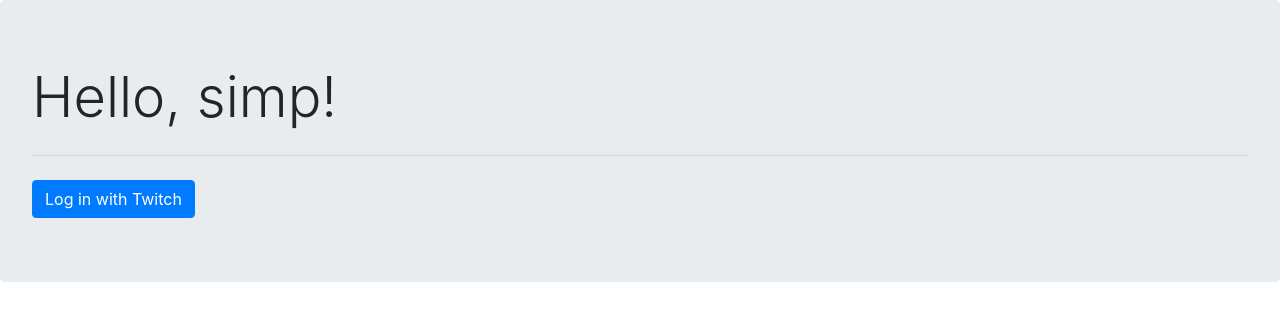
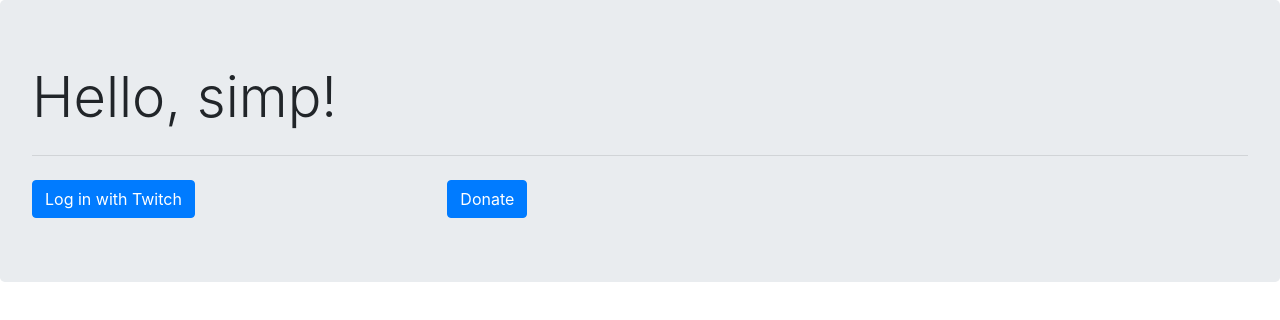
Before and after one commit to sokolas/twitchnotification, a website: page static/index.html in a window 1280 px wide. Drawn offline with nearby package versions, Linux system fonts and the light colour scheme.

Commit message:
donations

```diff
--- a/static/index.html
+++ b/static/index.html
@@ -11,8 +11,14 @@
             <div class="jumbotron">
                 <h1 class="display-4">Hello, simp!</h1>
                 <hr class="my-4">
-                <a class="btn btn-primary" href="/user">Log in with Twitch</a>
-
+                <div class="row">
+                    <div class="col-md-4">
+                        <a class="btn btn-primary" href="/user">Log in with Twitch</a>
+                    </div>
+                    <div class="col-md-4">
+                        <a class="btn btn-primary" href="https://www.donationalerts.com/r/sokolas">Donate</a>
+                    </div>
+                </div>
                 <!-- <a class="btn btn-info" href="/streamer">Streamer</a> -->
             </div>
         </div>
```
Also changed, not shown: static/devki/index.html (+6 -1 lines), static/user/index.html (+7 -2 lines).
